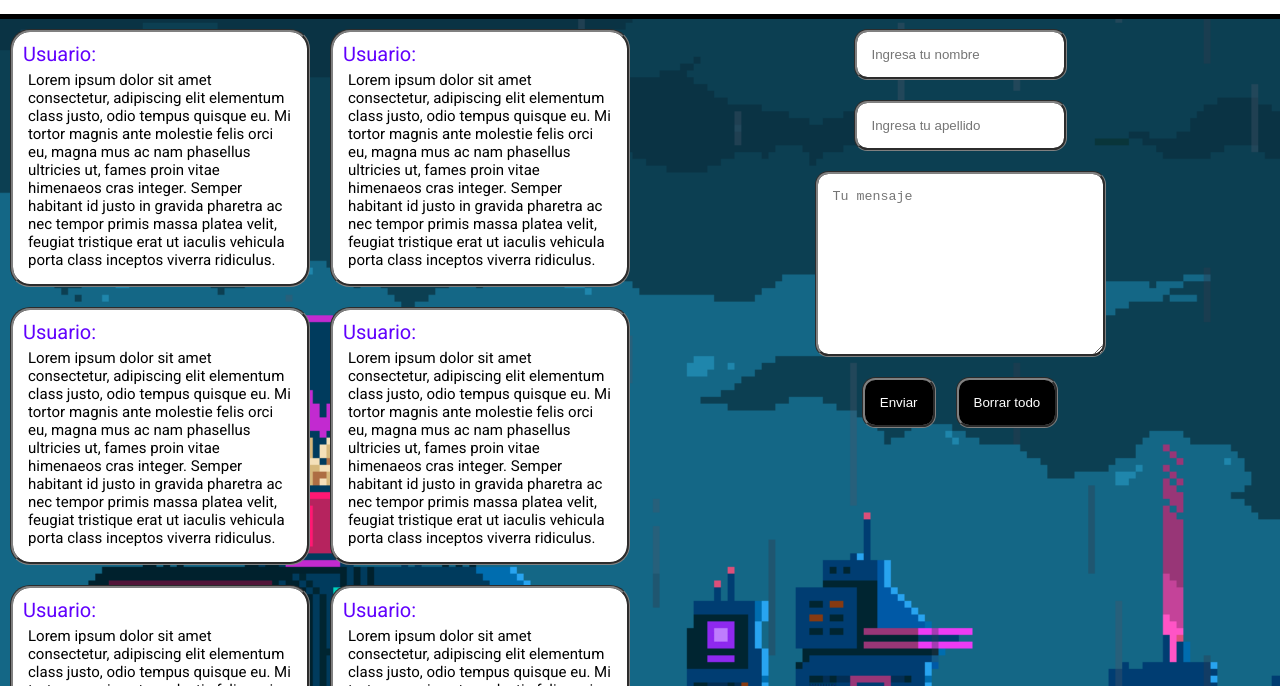
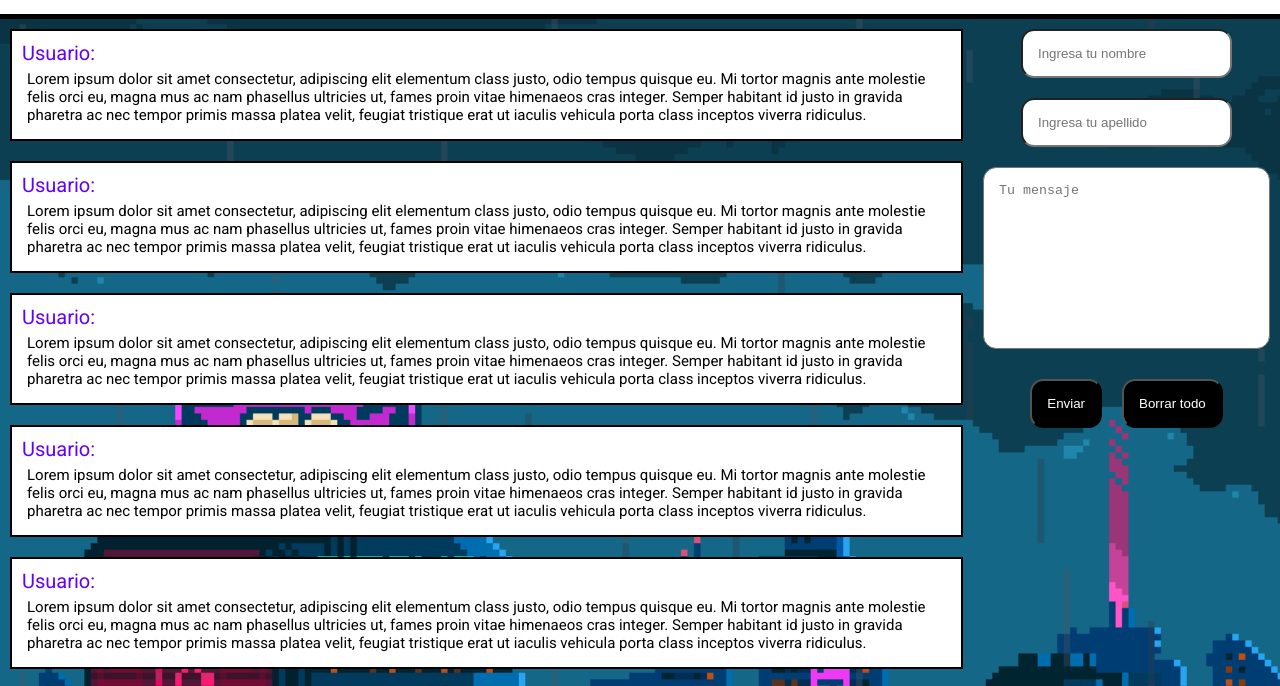
Before and after one commit to PedroKassar/Proyecto-coder, a website: page opiniones.html in a window 1280 px wide. Shown: the part 86-772 px from the top of the page. Drawn offline with Linux system fonts and the light colour scheme.

Commit message:
diseño de "opiniones"

```diff
--- a/estilo.scss
+++ b/estilo.scss
@@ -291,8 +291,9 @@ ol {
 }
 
 #gridCont {
-    display: grid;
-    grid-template-columns: 1fr 1fr;
+    display: flex;
+    flex-direction: row;
+    justify-content: space-around;
 }
 
 .gente {
@@ -300,15 +301,15 @@ ol {
 }
 
 .gente ul {
-    display: grid;
-    grid-template-columns: 1fr 1fr;
+    display: flex;
+    flex-direction: column;
     gap: 20px;
     list-style-type: none;
+    max-width: 1000px;
 }
 
 .gente li {
-    border: groove grey;
-    border-radius: 1em;
+    border: 2px solid black;
     padding: 10px;
     font-size: 20px;
     color: rgb(97, 0, 253);
@@ -322,6 +323,7 @@ ol {
 
 #opiCon li {
     list-style-type: none;
+    padding: 10px;
 }
 
 .usForm1 li {
@@ -335,14 +337,14 @@ ol {
     padding: 15px;
     border-radius: 1em;
     outline: none;
-    border: groove grey;
+
 }
 
 .usForm1 textarea {
     padding: 15px;
     border-radius: 1em;
     outline: none;
-    border: groove grey;
+    resize: none;
 }
 
 .usFormFin li {
@@ -357,7 +359,6 @@ ol {
     background-color: black;
     color: white;
     border-radius: 1em;
-    border: groove grey;
 }
 
 .fondoLetras {
```
Also changed, not shown: estilo.css.
